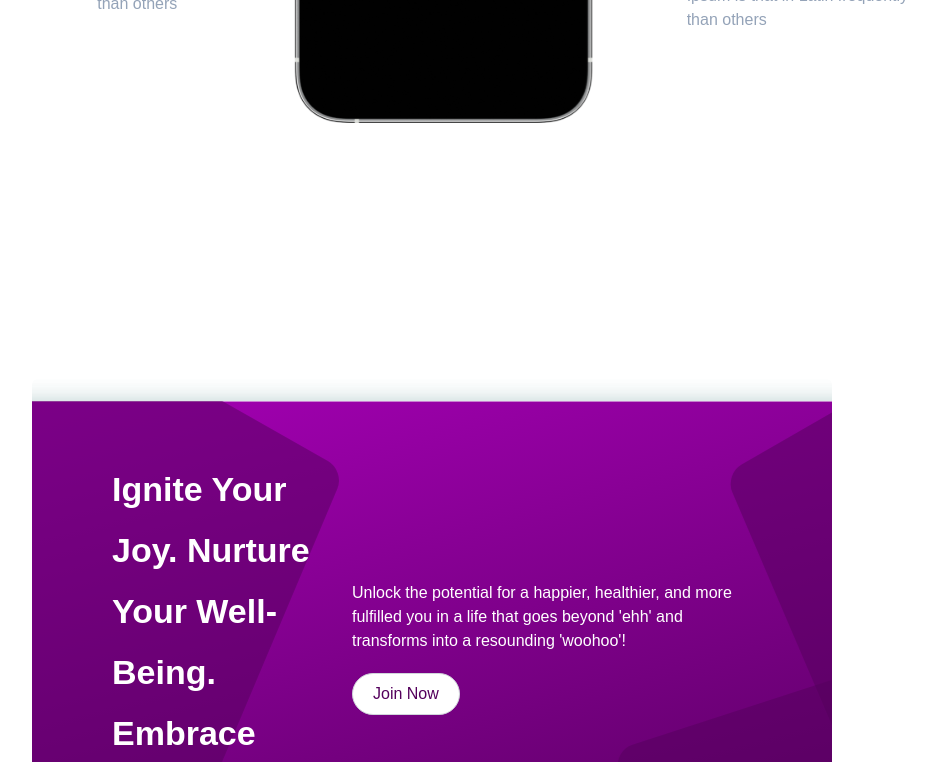
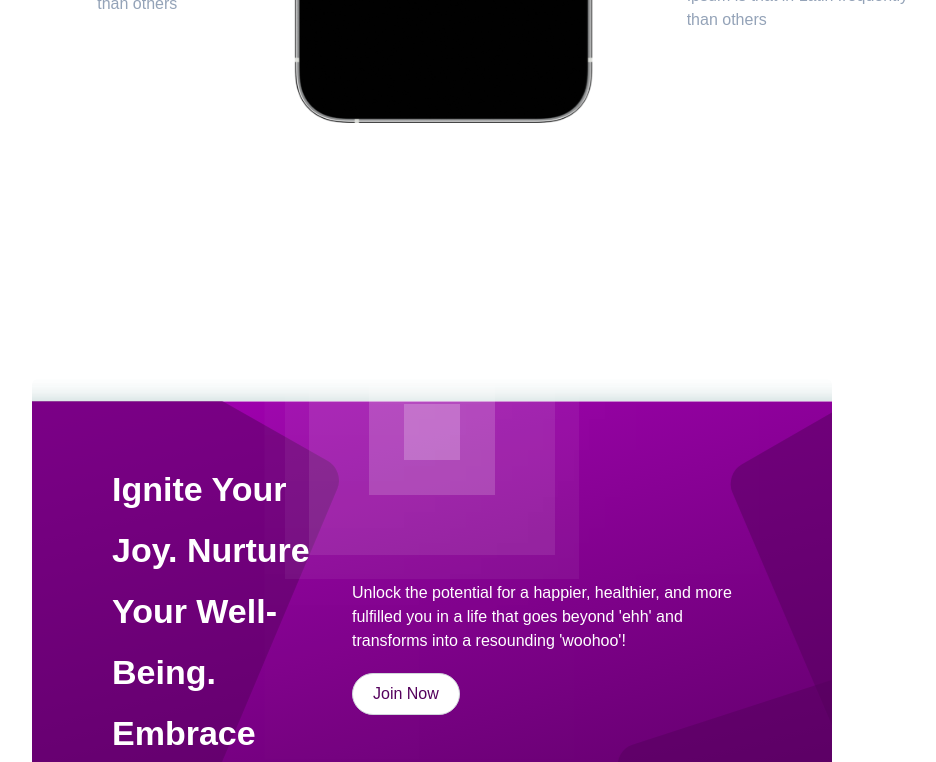
Before and after one commit to KrishnaSaiChaitanya/knownissues, a React (Create React App) app: page / in a window 1280 px wide. Shown: the part 519-1281 px from the top of the page, without its empty margins (208-1144 px from the left). Built offline with nearby package versions, Linux system fonts and the light colour scheme.

Commit message:
Added animation

```diff
--- a/src/Components/SectionComponent.css
+++ b/src/Components/SectionComponent.css
@@ -1,11 +1,11 @@
 .task-control {
   width: 1240px;
   height: 475px;
-  /* flex-shrink: 0; */
   border-radius: 20px;
-  /* background: #024751; */
   margin: auto;
   align-items: center;
+  position: relative;
+  overflow: hidden;
   background-image: url("../../public/mask.svg");
   background-size: cover;
   background-repeat: no-repeat;
@@ -18,3 +18,58 @@
   background-image: url("../../public/mask.svg");
   background-size: cover;
 }
+.ripple-1,
+.ripple-2,
+.ripple-3,
+.ripple-4,
+.ripple-5 {
+  height: 1px;
+  width: 1px;
+  position: absolute;
+  left: 50%;
+  bottom: 90%;
+  max-width: 100%;
+  background-color: #fff;
+  border-radius: 50%;
+  transform: translate3d(-50%, 50%, 0);
+  animation-name: ripple;
+  animation-duration: 8s;
+  animation-iteration-count: infinite;
+  animation-timing-function: ease-out;
+  will-change: transform, opacity;
+}
+
+.ripple-1 {
+  animation-delay: 0;
+}
+
+.ripple-2 {
+  animation-delay: 1s;
+}
+
+.ripple-3 {
+  animation-delay: 2s;
+}
+
+.ripple-4 {
+  animation-delay: 3s;
+}
+
+.ripple-4 {
+  animation-delay: 4s;
+}
+
+.ripple-5 {
+  animation-delay: 5s;
+}
+
+@keyframes ripple {
+  0% {
+    transform: translate3d(-50%, 50%, 0) scale(0);
+    opacity: 0.33;
+  }
+  100% {
+    transform: translate3d(-50%, 50%, 0) scale(380);
+    opacity: 0;
+  }
+}
--- a/src/Components/SectionComponent.js
+++ b/src/Components/SectionComponent.js
@@ -29,6 +29,11 @@ function SectionComponent() {
             </button>
           </div>
         </div>
+        <div class="ripple-1"></div>
+        <div class="ripple-2"></div>
+        <div class="ripple-3"></div>
+        <div class="ripple-4"></div>
+        <div class="ripple-5"></div>
       </div>
     </div>
   );
```
